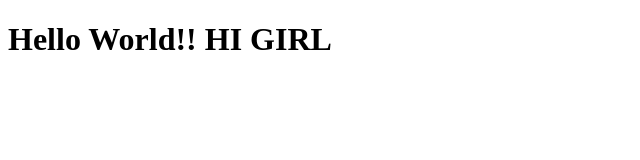
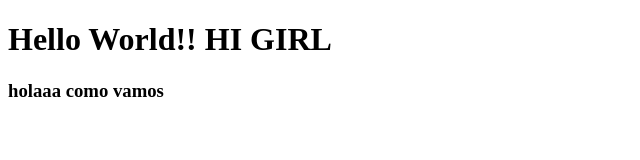
Before and after one commit to E03022003/hello-world, a plain HTML site: page index.html in a window 1280 px wide. Shown: the whole page, without its empty margins (0-640 px from the left). Drawn offline with Linux system fonts and the light colour scheme.

Commit message:
add hola

```diff
--- a/index.html
+++ b/index.html
@@ -7,5 +7,6 @@
 </head>
 <body>
     <h1>Hello World!! HI GIRL</h1>
+    <h3>holaaa como vamos</h3>
 </body>
 </html>
```
